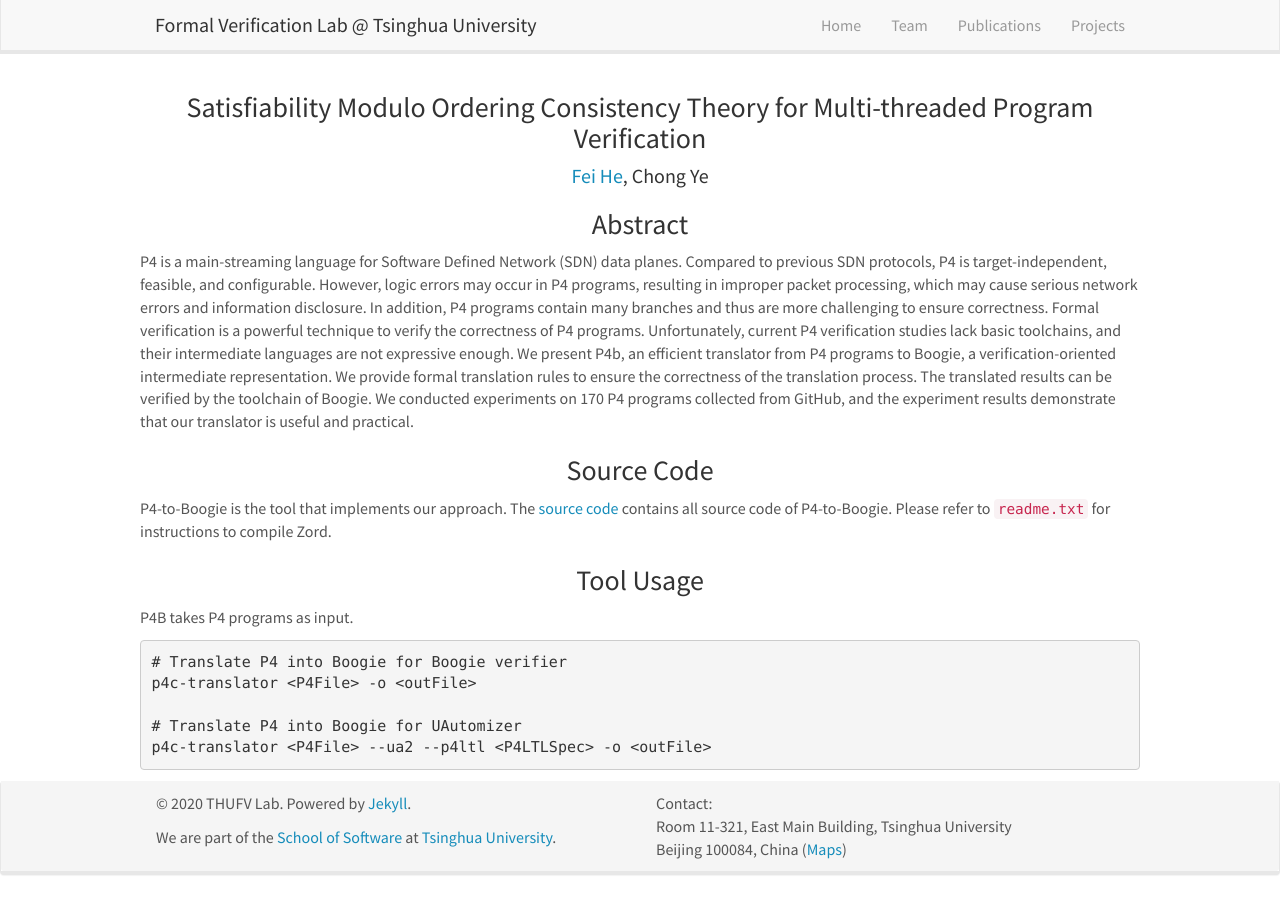
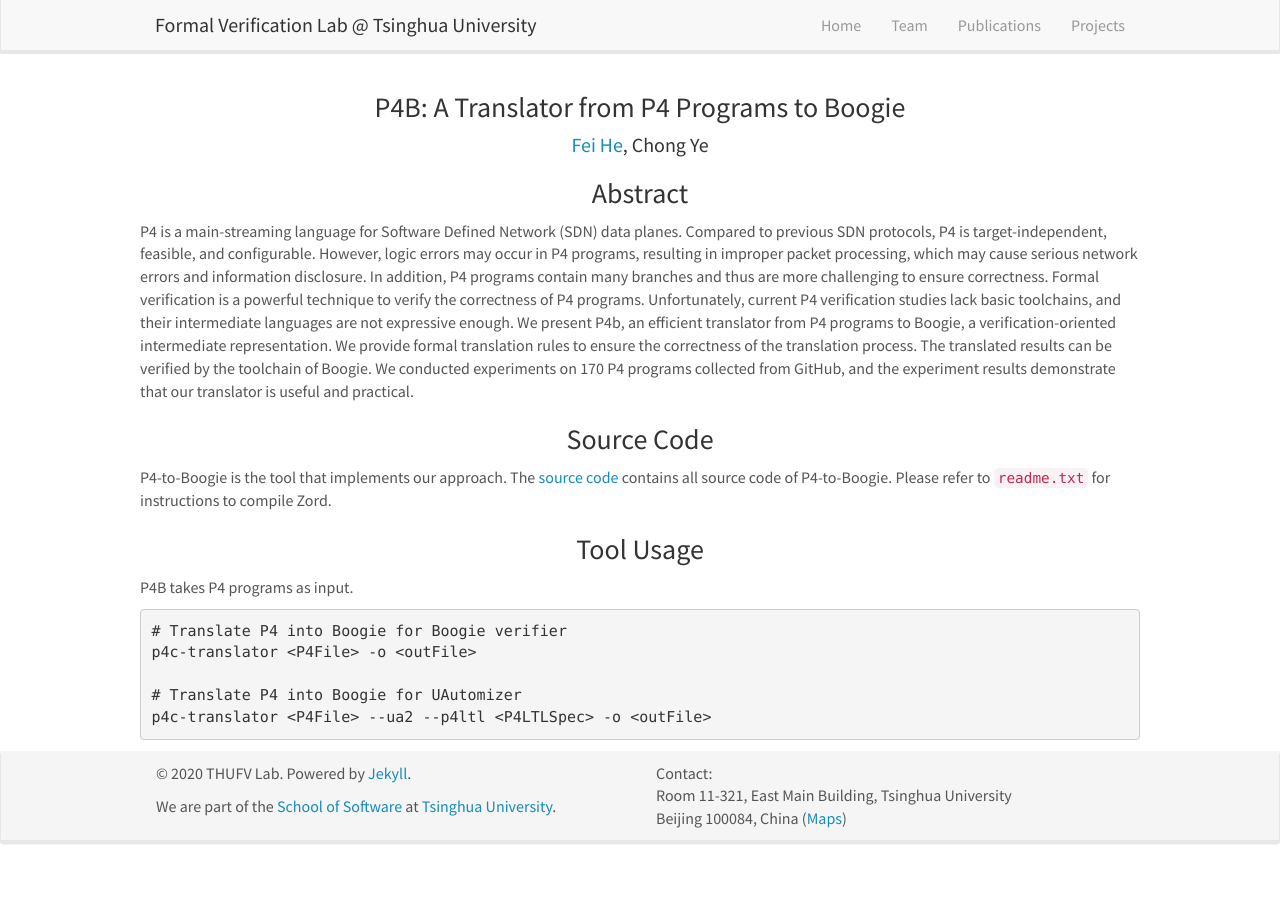
Before and after one commit to thufv/thufv.github.io, a Jekyll site: the page built from _research/p4-to-boogie.md, in a window 1280 px wide. Built offline with Jekyll 4.4.1, drawn with Linux system fonts in a browser that asks for light colours; nearby versions of some CDN libraries.

Commit message:
update title for P4-to-Boogie

```diff
--- a/_research/p4-to-boogie.md
+++ b/_research/p4-to-boogie.md
@@ -4,7 +4,7 @@ title: A Translator from P4 Programs to Boogie
 permalink: /research/P4-to-Boogie
 ---
 
-### <center>Satisfiability Modulo Ordering Consistency Theory for Multi-threaded Program Verification</center>
+### <center>P4B: A Translator from P4 Programs to Boogie</center>
 
 #### <center><a href="https://feihe.github.io/">Fei He</a>, Chong Ye</center>
 
```
